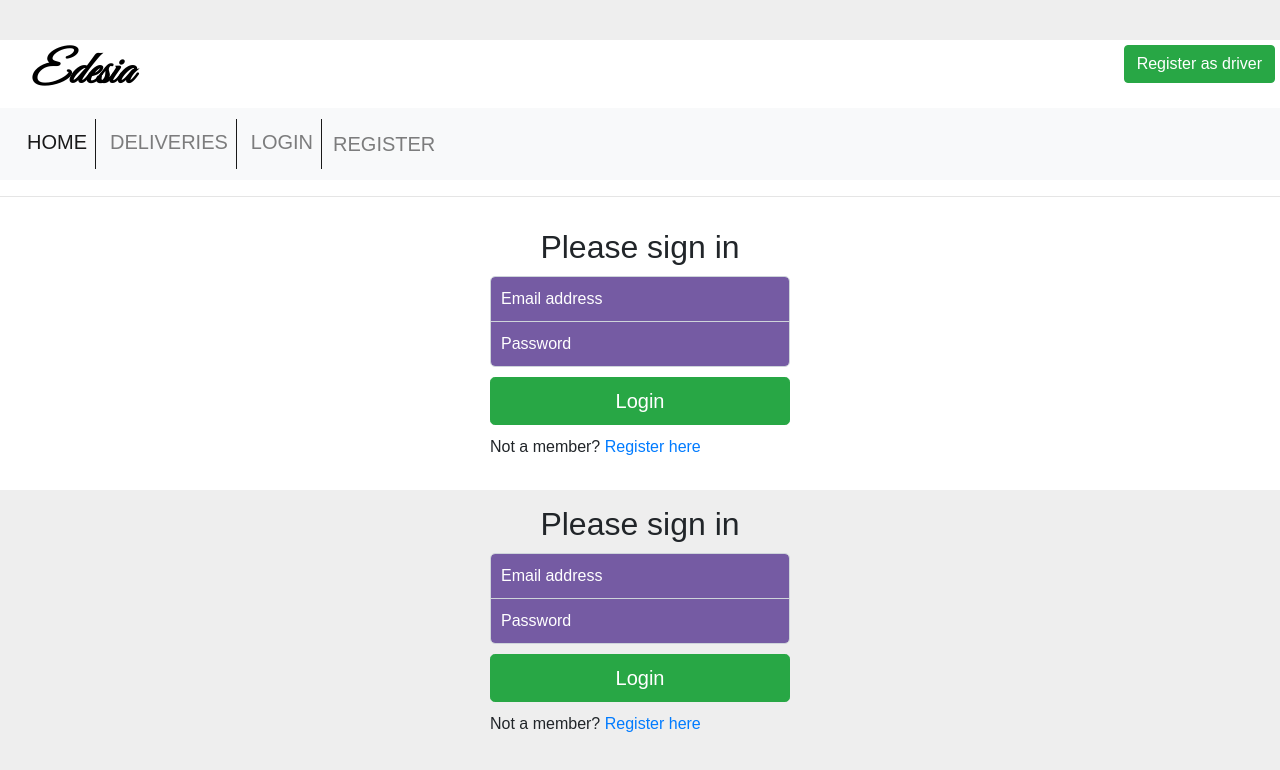
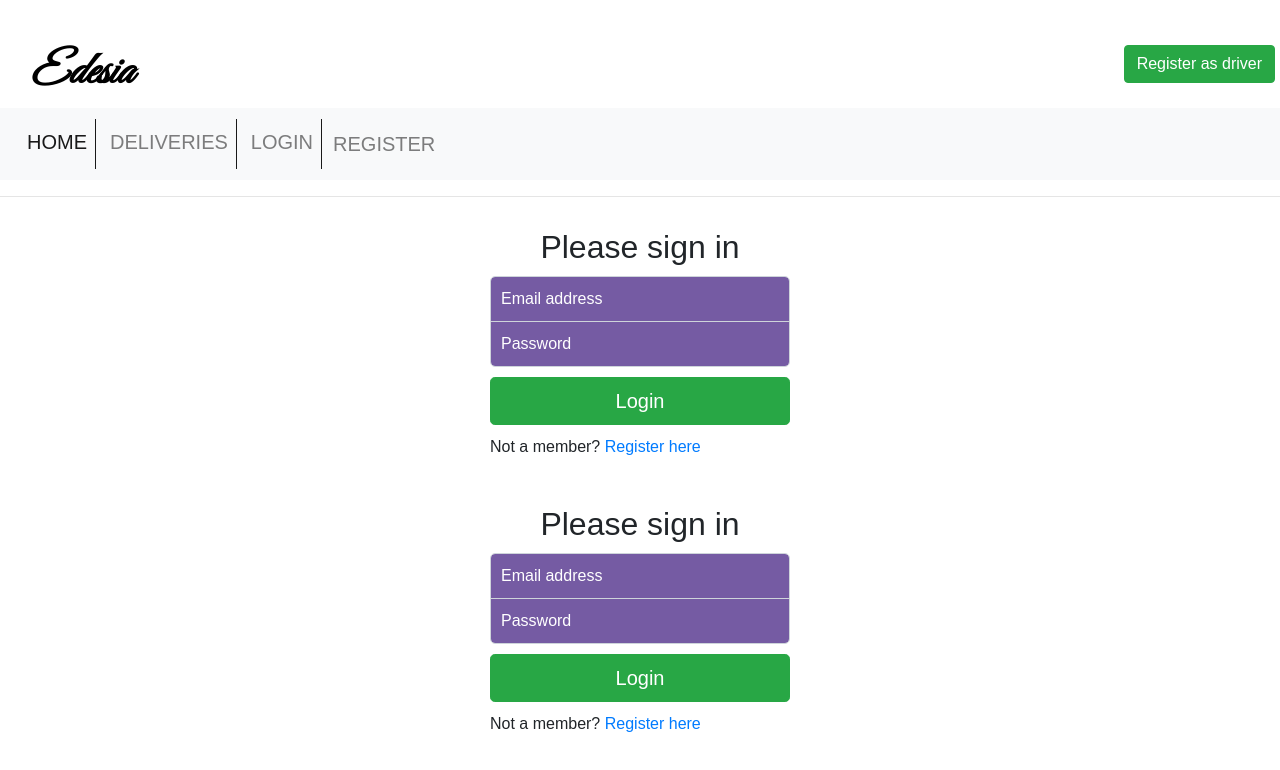
Before and after one commit to abdulkadiret/edesia, a React (Create React App) app in the folder client/: page /login in a window 1280 px wide. Shown: the top 770 px of the page. Built offline with nearby package versions, Linux system fonts and the light colour scheme; no server answers; a web font is replaced by a local one.

Commit message:
change background color to white

```diff
--- a/client/public/index.html
+++ b/client/public/index.html
@@ -25,10 +25,11 @@
 
   <link rel="stylesheet" href="https://stackpath.bootstrapcdn.com/bootstrap/4.1.3/css/bootstrap.min.css" integrity="sha384-MCw98/SFnGE8fJT3GXwEOngsV7Zt27NXFoaoApmYm81iuXoPkFOJwJ8ERdknLPMO"
     crossorigin="anonymous">
+
   <title>React App</title>
 </head>
 
-<body>
+<body class="app">
   <noscript>
     You need to enable JavaScript to run this app.
   </noscript>
--- /dev/null
+++ b/client/public/style.css
@@ -0,0 +1,3 @@
+.app {
+  background-color: white;
+}
```
